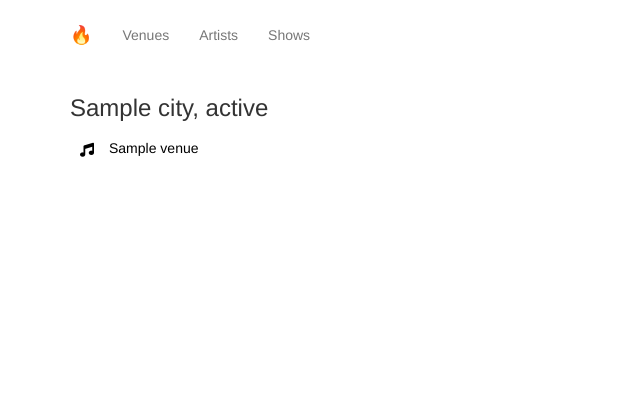
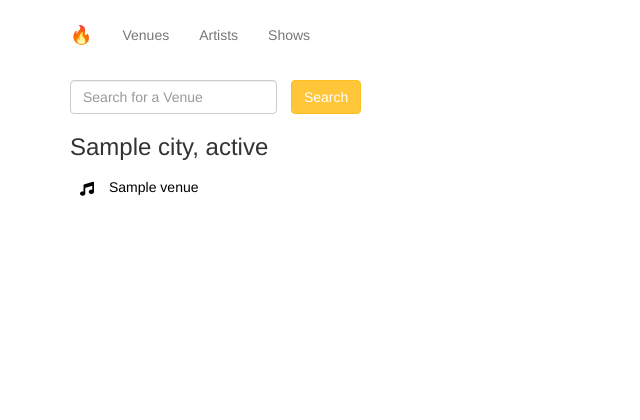
Before and after one commit to mattgaskey/fyyur, a Flask app: page /venues in a window 1280 px wide. Shown: the top 420 px of the page, without its empty margins (0-640 px from the left). Run offline with Flask 3, Linux system fonts and the light colour scheme; tables that the repository leaves empty hold one stand-in row (values such as "Sample post"); some libraries are stand-ins or nearby versions.

Commit message:
venue search

```diff
--- a/fyyur/templates/pages/search_venues.html
+++ b/fyyur/templates/pages/search_venues.html
@@ -2,6 +2,7 @@
 {% block title %}Fyyur | Venues Search{% endblock %}
 {% block content %}
 <h3>Number of search results for "{{ search_term }}": {{ results.count }}</h3>
+{% include 'forms/search.html' %}
 <ul class="items">
 	{% for venue in results.data %}
 	<li>
--- a/fyyur/templates/pages/venues.html
+++ b/fyyur/templates/pages/venues.html
@@ -1,6 +1,7 @@
 {% extends 'layouts/main.html' %}
 {% block title %}Fyyur | Venues{% endblock %}
 {% block content %}
+{% include 'forms/search.html' %}
 {% for area in areas %}
 <h3>{{ area.city }}, {{ area.state }}</h3>
 	<ul class="items">
--- a/fyyur/venue/forms.py
+++ b/fyyur/venue/forms.py
@@ -1,3 +1,4 @@
+from flask import request
 from wtforms import StringField, SelectField, SelectMultipleField, BooleanField
 from flask_wtf import FlaskForm
 from wtforms.validators import DataRequired, URL
@@ -49,3 +50,16 @@ class VenueForm(FlaskForm):
         self.state.choices = [(state.id, state.id) for state in states]
         genres = db.session.scalars(sa.select(Genre)).all()
         self.genres.choices = [(genre.id, genre.name) for genre in genres]
+
+class VenueSearchForm(FlaskForm):
+    search_term = StringField(
+        'search_term',
+        validators=[DataRequired()]
+    )
+
+    def __init__(self, *args, **kwargs):
+      if 'formdata' not in kwargs:
+        kwargs['formdata'] = request.args
+      if 'meta' not in kwargs:
+        kwargs['meta'] = {'csrf': False}
+      super(VenueSearchForm, self).__init__(*args, **kwargs)
--- a/fyyur/venue/routes.py
+++ b/fyyur/venue/routes.py
@@ -2,12 +2,13 @@ from flask import render_template, request, flash, redirect, url_for, current_ap
 import sqlalchemy as sa
 from fyyur import db
 from fyyur.venue import bp
-from fyyur.venue.forms import VenueForm
+from fyyur.venue.forms import VenueForm, VenueSearchForm
 from fyyur.models import Venue, City, Genre
 
 
 @bp.route('/venues')
 def venues():
+  form = VenueSearchForm()
   query = sa.select(City).order_by(City.state_id, City.name)
   locations = db.session.scalars(query).all()
   data = []
@@ -20,22 +21,30 @@ def venues():
              sa.select(Venue).where(Venue.city_id == location.id).order_by(Venue.name)).all()
       })
 
-  return render_template('pages/venues.html', areas=data);
+  return render_template(
+    'pages/venues.html',
+    areas=data,
+    form=form,
+    placeholder='Search for a Venue',
+    endpoint='/venues/search')
 
-@bp.route('/venues/search', methods=['POST'])
+@bp.route('/venues/search', methods=['GET'])
 def search_venues():
-  # TODO: implement search on venues with partial string search. Ensure it is case-insensitive.
-  # seach for Hop should return "The Musical Hop".
-  # search for "Music" should return "The Musical Hop" and "Park Square Live Music & Coffee"
+  form = VenueSearchForm()
+  if not form.validate():
+     return redirect(url_for('venue.venues'))
+  venues, total = Venue.search(form.search_term.data)
   response={
-    "count": 1,
-    "data": [{
-      "id": 2,
-      "name": "The Dueling Pianos Bar",
-      "num_upcoming_shows": 0,
-    }]
+    "count": total,
+    "data": venues
   }
-  return render_template('pages/search_venues.html', results=response, search_term=request.form.get('search_term', ''))
+  return render_template(
+    'pages/search_venues.html',
+    results=response,
+    search_term=form.search_term.data,
+    form=form,
+    placeholder='Search for a Venue',
+    endpoint='/venues/search')
 
 @bp.route('/venues/<int:venue_id>')
 def show_venue(venue_id):
@@ -93,6 +102,7 @@ def create_venue_submission():
           flash(f'An error occurred. Venue ' + request.form['name'] + ' could not be listed.')
           current_app.logger.error(f"Error occurred while creating venue: {e}")
       finally:
+
           db.session.close()
           venue_id = new_venue.id
   else:
```
Also changed, not shown: fyyur/models.py (+4 -4 lines).
